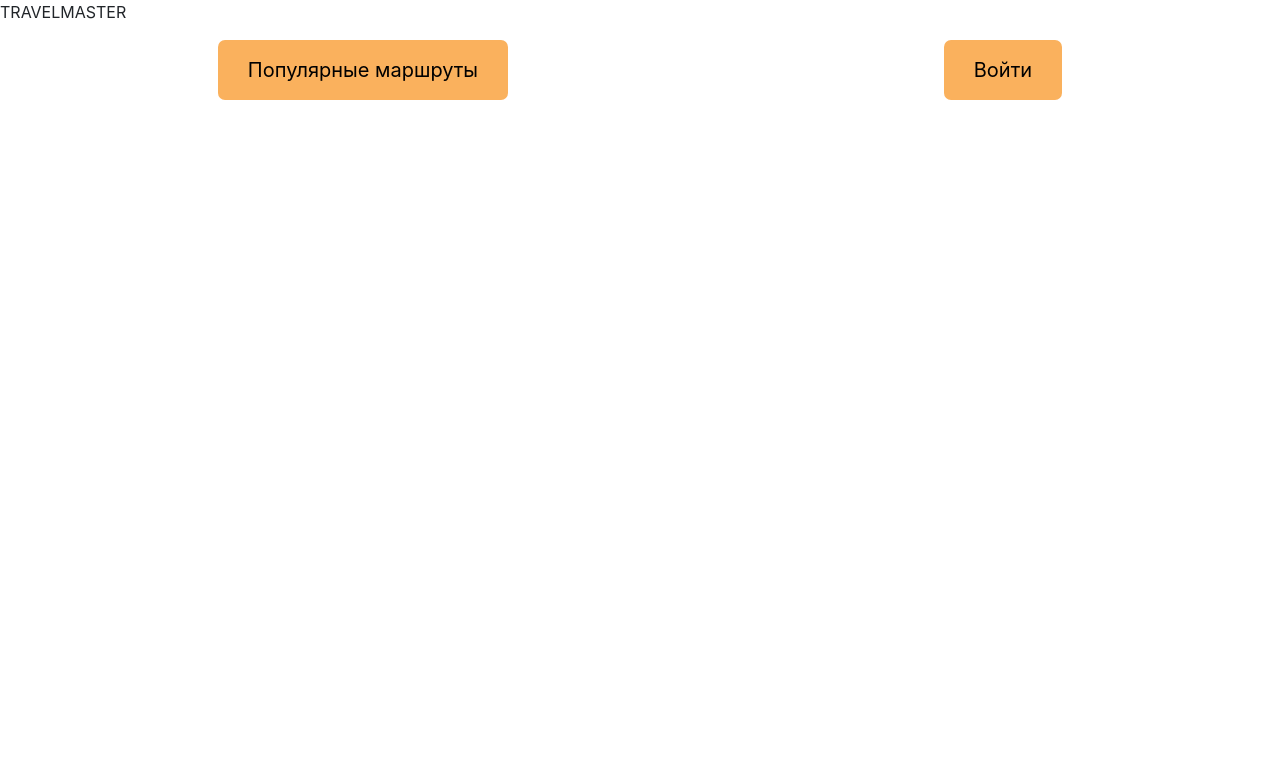
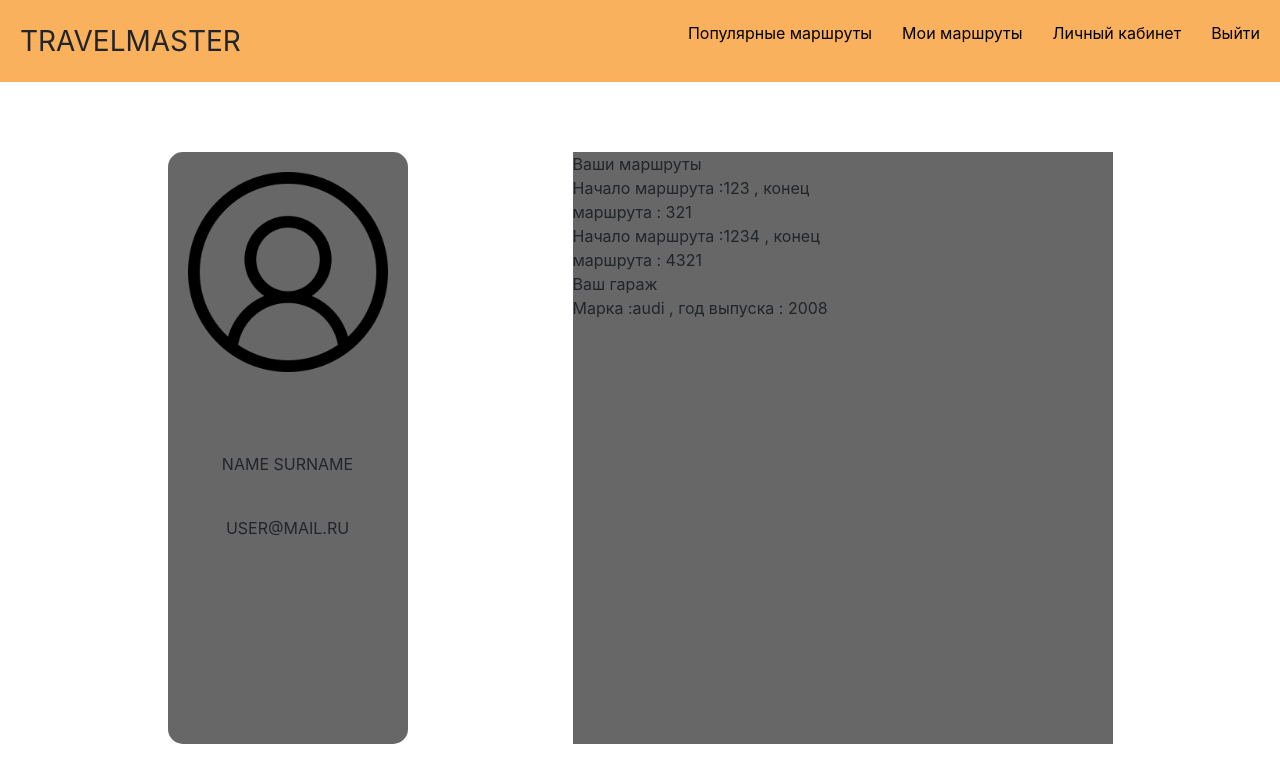
Before and after one commit to K1rgon/TravelMaster, a React (Create React App) app in the folder client/: page /newrout in a window 1280 px wide. Shown: the top 782 px of the page. Built offline with nearby package versions, Linux system fonts and the light colour scheme.

Commit message:
personal-page reales-1

```diff
--- a/client/src/App.jsx
+++ b/client/src/App.jsx
@@ -10,7 +10,7 @@ import Routers from './pages/routes/Routes';
 import PersonalRoutes from './pages/routes/PersonalRoutes';
 
 function App() {
-  const login = false;
+  const login = true;
 
   return (
     <div>
--- a/client/src/components/navigation/Navigation.jsx
+++ b/client/src/components/navigation/Navigation.jsx
@@ -3,7 +3,7 @@ import { Link } from 'react-router-dom';
 import style from './Navigation.module.css';
 
 export default function Navigation() {
-  const login = false;
+  const login = true;
   return (
     <div className={style.navigation}>
       <div className={style.logo}>
--- a/client/src/components/personas/Personal.jsx
+++ b/client/src/components/personas/Personal.jsx
@@ -1,7 +1,44 @@
 import React from 'react';
+import style from './Personal.module.css';
+import image from '../../image/user.png';
 
 export default function Personal() {
+  const user = {
+    login: 'user',
+    email: 'user@mail.ru',
+    password: '123',
+    name: 'name',
+    surname: 'surname',
+    token: 'token',
+    foto: image,
+  };
+
+  const routes = [{ start: '123', end: '321' }, { start: '1234', end: '4321' }];
+  const cars = [{ mark: 'audi', year: '2008' }];
+
   return (
-    <div>Personal123</div>
+    <div className={style.block}>
+      <div className={style.blockleft}>
+        <img src={user.foto} width="200px" height="200px" alt="Фото не удалось загрузить" />
+        <div className={style.userphoto} />
+        <div className={style.username}>{`${user.name} ${user.surname}`}</div>
+        <div className={style.username}>{`${user.email}`}</div>
+      </div>
+      <div className={style.blockright}>
+        <div className={style.routes}>
+          Ваши маршруты
+          {routes.map((rout, index) => (
+            <div id={index}>{`Начало маршрута :${rout.start} , конец маршрута : ${rout.end}`}</div>
+          ))}
+        </div>
+        <div className={style.cars}>
+          Ваш гараж
+          {cars.map((car, index) => (
+            <div id={index}>{`Марка :${car.mark} , год выпуска : ${car.year}`}</div>
+          ))}
+        </div>
+      </div>
+    </div>
+
   );
 }
--- /dev/null
+++ b/client/src/components/personas/Personal.module.css
@@ -0,0 +1,34 @@
+.block {
+  padding: 100px;
+  justify-content: space-around;
+  padding-top: 70px;
+  display: flex;
+  gap: 30px;
+}
+.blockleft {
+  text-transform: uppercase;
+  border-radius: 15px;
+  padding: 20px;
+  display: flex;
+  flex-direction: column;
+  gap: 40px;
+  align-items: center;
+  height: 74vh;
+  background-color: rgb(103, 103, 103);
+}
+.userphoto {
+}
+.username {
+}
+.blockright {
+  width: 50%;
+  height: 74vh;
+  background-color: rgb(103, 103, 103);
+}
+
+.routes {
+  width: 50%;
+}
+
+.cars {
+}
```
Also changed, not shown: client/src/image/user.png (added).
